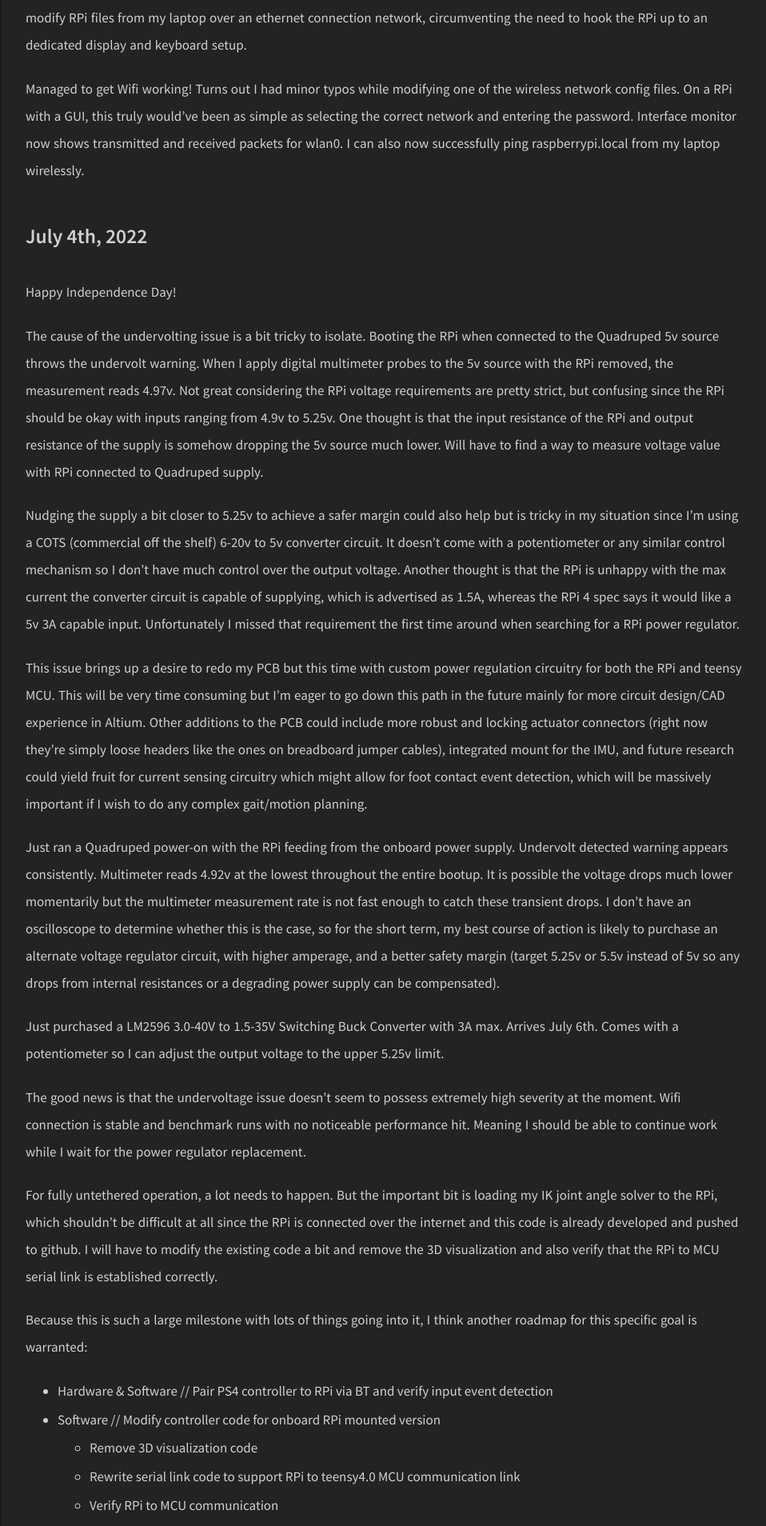
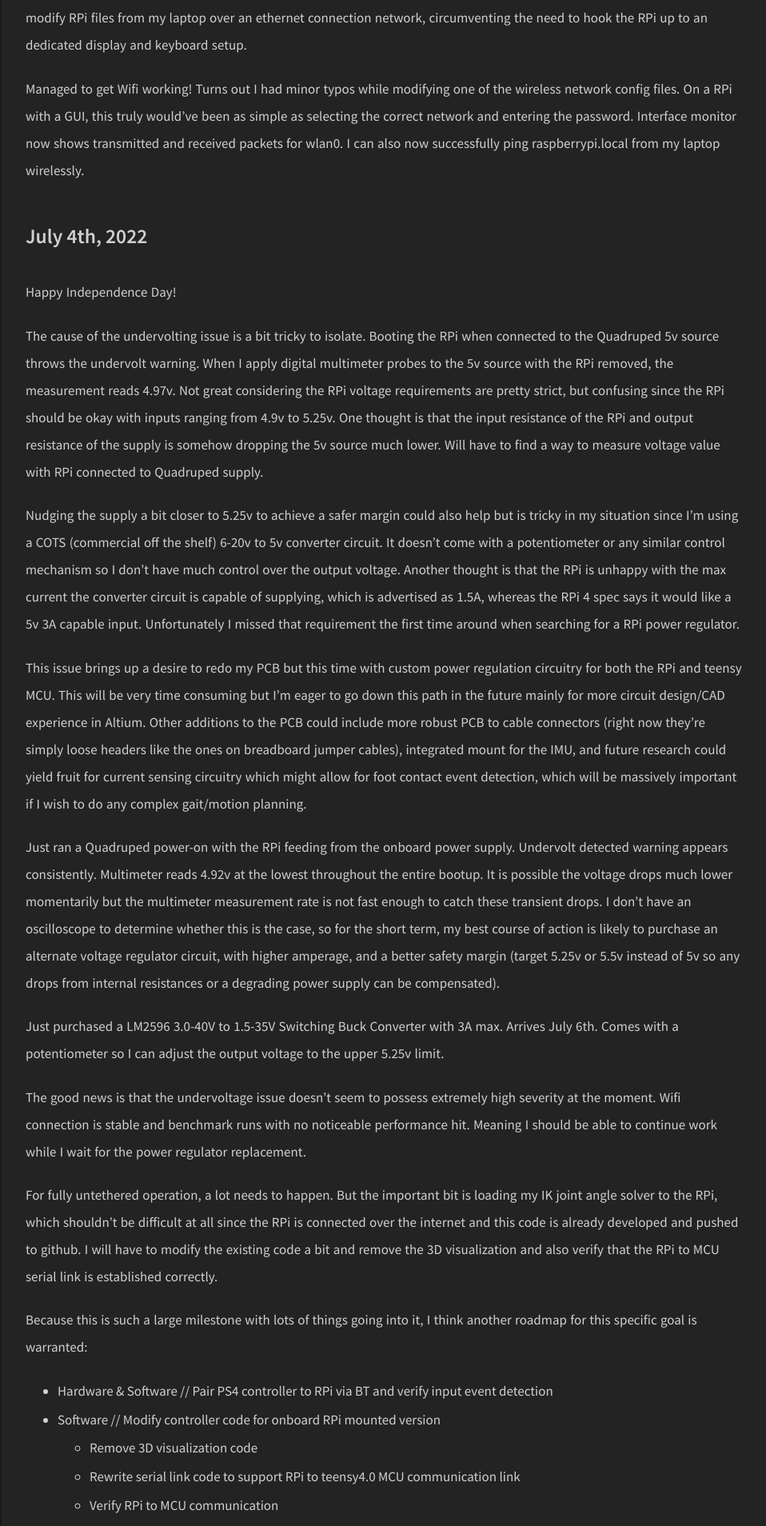
Before and after one commit to uynitsuj/uynitsuj.github.io, a Jekyll site: the page built from _posts/2022-07-03-quadruped-documentation.md, in a window 1280 px wide. Shown: the part 1399-3307 px from the top of the page at 80% size, without its empty margins (318-1276 px from the left). Built offline with Jekyll 4.4.1, drawn with Linux system fonts in a browser that asks for light colours.

Commit message:
Update 2022-07-03-quadruped-documentation.md

```diff
--- a/_posts/2022-07-03-quadruped-documentation.md
+++ b/_posts/2022-07-03-quadruped-documentation.md
@@ -35,7 +35,7 @@ The cause of the undervolting issue is a bit tricky to isolate. Booting the RPi
 
 Nudging the supply a bit closer to 5.25v to achieve a safer margin could also help but is tricky in my situation since I’m using a COTS (commercial off the shelf) 6-20v to 5v converter circuit. It doesn’t come with a potentiometer or any similar control mechanism so I don’t have much control over the output voltage. Another thought is that the RPi is unhappy with the max current the converter circuit is capable of supplying, which is advertised as 1.5A, whereas the RPi 4 spec says it would like a 5v 3A capable input. Unfortunately I missed that requirement the first time around when searching for a RPi power regulator.
 
-This issue brings up a desire to redo my PCB but this time with custom power regulation circuitry for both the RPi and teensy MCU. This will be very time consuming but I’m eager to go down this path in the future mainly for more circuit design/CAD experience in Altium. Other additions to the PCB could include more robust and locking actuator connectors (right now they’re simply loose headers like the ones on breadboard jumper cables), integrated mount for the IMU, and future research could yield fruit for current sensing circuitry which might allow for foot contact event detection, which will be massively important if I wish to do any complex gait/motion planning.
+This issue brings up a desire to redo my PCB but this time with custom power regulation circuitry for both the RPi and teensy MCU. This will be very time consuming but I’m eager to go down this path in the future mainly for more circuit design/CAD experience in Altium. Other additions to the PCB could include more robust PCB to cable connectors (right now they’re simply loose headers like the ones on breadboard jumper cables), integrated mount for the IMU, and future research could yield fruit for current sensing circuitry which might allow for foot contact event detection, which will be massively important if I wish to do any complex gait/motion planning.
 
 Just ran a Quadruped power-on with the RPi feeding from the onboard power supply. Undervolt detected warning appears consistently. Multimeter reads 4.92v at the lowest throughout the entire bootup. It is possible the voltage drops much lower momentarily but the multimeter measurement rate is not fast enough to catch these transient drops. I don’t have an oscilloscope to determine whether this is the case, so for the short term, my best course of action is likely to purchase an alternate voltage regulator circuit, with higher amperage, and a better safety margin (target 5.25v or 5.5v instead of 5v so any drops from internal resistances or a degrading power supply can be compensated).
 
```
